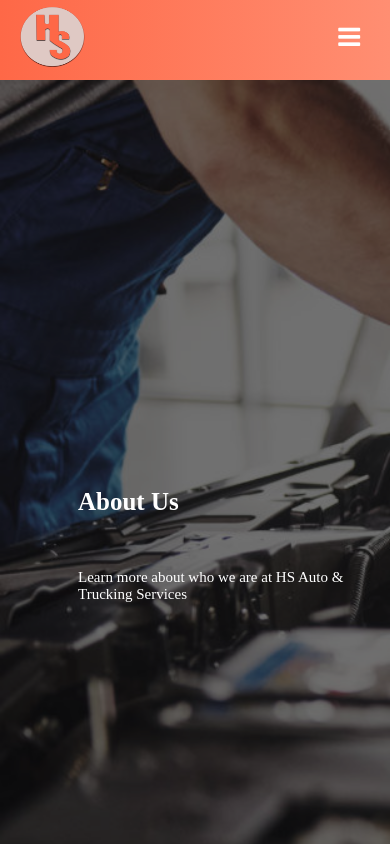
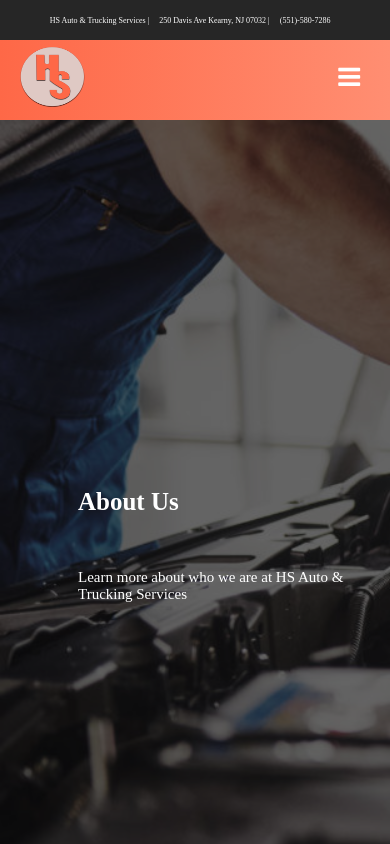
Before and after one commit to solorzke/hs-auto, a React (Create React App) app: page /about in a window 390 px wide. Shown: the top 844 px of the page. Built offline with nearby package versions, Linux system fonts and the light colour scheme; grey boxes are pictures that could not be loaded; a web font is replaced by a local one.

Commit message:
Banner css changes and new header on top of footer

```diff
--- a/src/components/Article/Text.js
+++ b/src/components/Article/Text.js
@@ -41,12 +41,9 @@ export const ArticleText = [
 			title: 'Auto Body',
 			image: Installation,
 			paragraphs: [
-				`Lorem ipsum dolor sit amet, consectetur adipiscing elit,
-            sed do eiusmod tempor incididunt ut labore et dolore magna aliqua. Ut enim ad minim veniam,
-            quis nostrud exercitation ullamco laboris nisi ut aliquip ex ea commodo consequat.`,
-				`Duis aute irure dolor
-            in reprehenderit in voluptate velit esse cillum dolore eu fugiat nulla pariatur. Excepteur sint occaecat
-            cupidatat non proident, sunt in culpa qui officia deserunt mollit anim id est laborum.`
+				`If your car is due for a maintenance check of any kind, whether it'd be anything from oil change, bulb replacements, brake system flushes,
+				to tire alignments, wiper blade replacements, PCV valve changes, or hoses, you can trust us to bring your vehicle
+				in and peform all the basic checks required, identify any impending concerns or issues, and make sure your car comes out better that it did coming in.`
 			]
 		},
 
@@ -67,12 +64,13 @@ export const ArticleText = [
 			title: 'Emergency & Towing Service',
 			image: Tow,
 			paragraphs: [
-				`Lorem ipsum dolor sit amet, consectetur adipiscing elit,
-            sed do eiusmod tempor incididunt ut labore et dolore magna aliqua. Ut enim ad minim veniam,
-            quis nostrud exercitation ullamco laboris nisi ut aliquip ex ea commodo consequat.`,
-				`Duis aute irure dolor
-            in reprehenderit in voluptate velit esse cillum dolore eu fugiat nulla pariatur. Excepteur sint occaecat
-            cupidatat non proident, sunt in culpa qui officia deserunt mollit anim id est laborum.`
+				`Car won't start because of electrical, weather or collision impacts? Worry not, our towing specialists at HS Auto will be able
+				to bring back your car to our shop and begin identifying the cause of the issue and how to solve it. We guarantee that with our
+				services, we will be able to put your vehicle back on the road as quickly as possible at an affordable price. To contact us,
+				call us at: (551)-580-7286`,
+				`At HS Auto, we feature professionally-maintained trucking and vehicle services with certified and skilled drivers who dedicate themselves to providing
+				you with the best quality service in the area.
+				`
 			]
 		}
 	}
--- a/src/components/Banner/Banner.css
+++ b/src/components/Banner/Banner.css
@@ -23,7 +23,7 @@
 	background-size: cover;
 	height: 100vh;
 	flex-direction: column;
-	filter: brightness(90%);
+	filter: brightness(40%);
 }
 
 .each-slide p {
@@ -73,7 +73,6 @@
 	left: 0;
 	right: 0;
 	bottom: 0;
-	background-color: rgba(0, 0, 0, 0.5);
 	cursor: pointer;
 	align-items: center;
 	justify-content: center;
@@ -110,7 +109,6 @@
 		left: 0;
 		right: 0;
 		bottom: 0;
-		background-color: rgba(0, 0, 0, 0.5);
 		cursor: pointer;
 		align-items: center;
 		justify-content: center;
--- /dev/null
+++ b/src/components/Navbar/Header.js
@@ -0,0 +1,12 @@
+import React from 'react';
+import './Navbar.css';
+
+export default function Header() {
+	return (
+		<div className="nav-header">
+			<p className="nav-header-text">HS Auto &amp; Trucking Services |</p>
+			<p className="nav-header-text">250 Davis Ave Kearny, NJ 07032 |</p>
+			<p className="nav-header-text">(551)-580-7286</p>
+		</div>
+	);
+}
--- a/src/components/Navbar/Navbar.css
+++ b/src/components/Navbar/Navbar.css
@@ -8,7 +8,26 @@
 	width: 100%;
 	top: 0;
 	z-index: 1;
-	position: fixed;
+	position: relative;
+}
+
+.nav-header {
+	height: 40px;
+	display: flex;
+	flex-direction: row;
+	justify-content: center;
+	align-items: center;
+	width: 100%;
+	top: 0;
+	z-index: 1;
+	position: relative;
+	background-color: #262626;
+	color: #fff;
+}
+
+.nav-header-text {
+	padding-right: 10px;
+	font-size: 1.2rem;
 }
 
 .navbar-logo {
@@ -146,4 +165,16 @@ Button {
 	Button {
 		display: none;
 	}
+
+	.nav-header-text {
+		padding-right: 10px;
+		font-size: .8rem;
+	}
 }
+
+@media screen and (max-width: 420px) {
+	.nav-header-text {
+		padding-right: 10px;
+		font-size: .5rem;
+	}
+}
--- a/src/components/Navbar/Navbar.js
+++ b/src/components/Navbar/Navbar.js
@@ -5,6 +5,7 @@ import 'font-awesome/css/font-awesome.min.css';
 import { Button } from './Button';
 import './Navbar.css';
 import Logo from './hs.png';
+import Header from './Header';
 
 export default class Navbar extends Component {
 	constructor(props) {
@@ -22,6 +23,8 @@ export default class Navbar extends Component {
 
 	render() {
 		return (
+			<div>
+				<Header />
 				<nav className="navbar-items">
 					<Link className="navbar-logo" to="/">
 						<img src={Logo} height="60" width="65" />
@@ -42,6 +45,7 @@ export default class Navbar extends Component {
 					</ul>
 					<Button>SignUp</Button>
 				</nav>
+			</div>
 		);
 	}
 }
```
Lines whose indentation alone changed are shown as unchanged.
